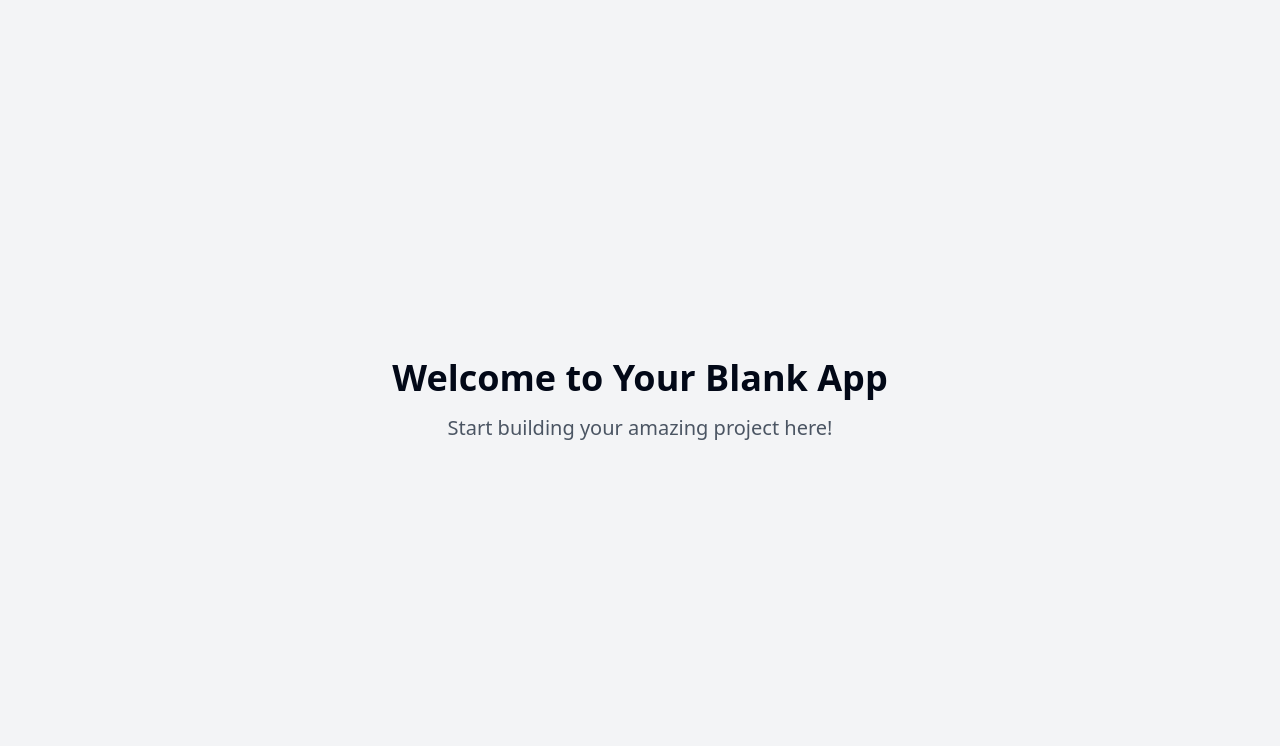
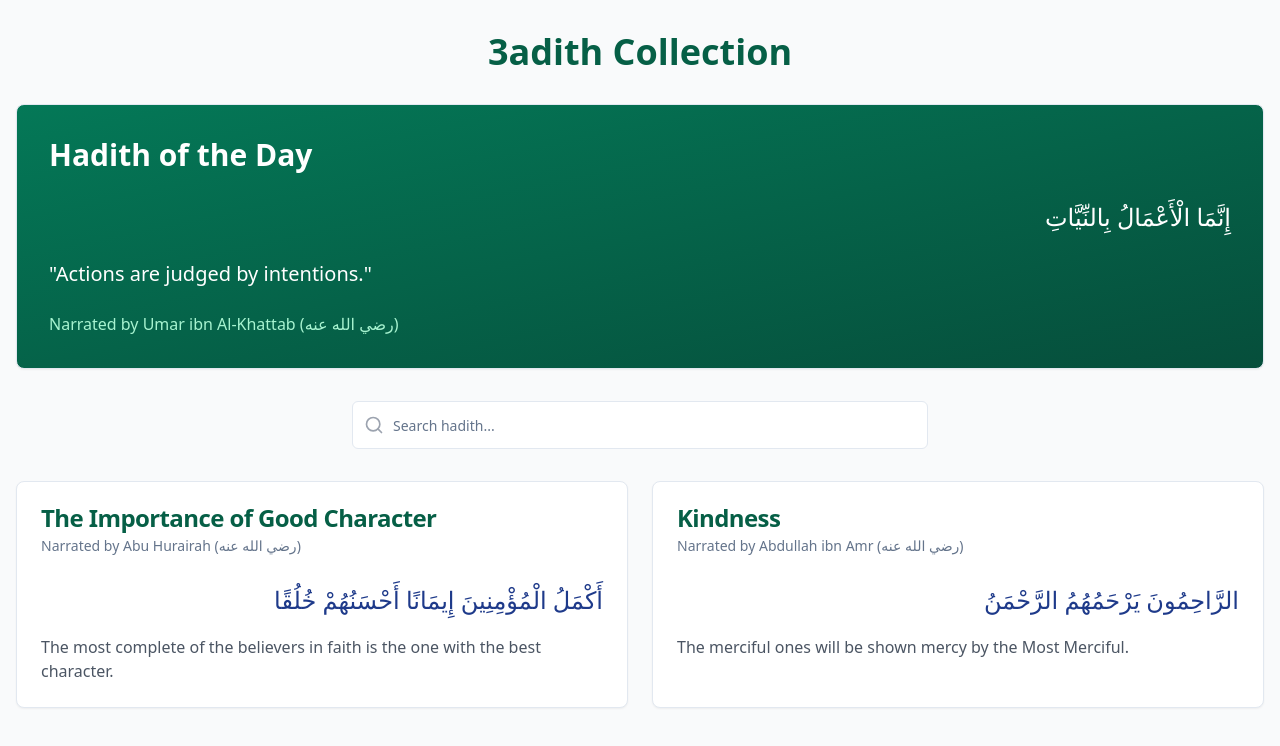
Before and after one commit to karimadel88/hadith-app, a React (Vite) app: page / in a window 1280 px wide. Shown: the top 746 px of the page. Built offline with nearby package versions, Linux system fonts and the light colour scheme.

Commit message:
Create 3adith app

```diff
--- /dev/null
+++ b/src/components/FeaturedHadith.tsx
@@ -0,0 +1,21 @@
+
+import { Card, CardContent } from "@/components/ui/card";
+
+const FeaturedHadith = () => {
+  return (
+    <Card className="bg-gradient-to-br from-emerald-700 to-emerald-900 text-white">
+      <CardContent className="p-8 space-y-6">
+        <p className="text-3xl font-semibold">Hadith of the Day</p>
+        <p className="text-right text-2xl leading-relaxed" dir="rtl">
+          إِنَّمَا الْأَعْمَالُ بِالنِّيَّاتِ
+        </p>
+        <p className="text-xl">
+          "Actions are judged by intentions."
+        </p>
+        <p className="text-emerald-200">Narrated by Umar ibn Al-Khattab (رضي الله عنه)</p>
+      </CardContent>
+    </Card>
+  );
+};
+
+export default FeaturedHadith;
--- /dev/null
+++ b/src/components/HadithCard.tsx
@@ -0,0 +1,26 @@
+
+import { Card, CardContent, CardDescription, CardHeader, CardTitle } from "@/components/ui/card";
+
+interface HadithCardProps {
+  title: string;
+  arabic: string;
+  translation: string;
+  narrator: string;
+}
+
+const HadithCard = ({ title, arabic, translation, narrator }: HadithCardProps) => {
+  return (
+    <Card className="w-full transition-all duration-300 hover:shadow-lg">
+      <CardHeader>
+        <CardTitle className="text-emerald-800">{title}</CardTitle>
+        <CardDescription>{narrator}</CardDescription>
+      </CardHeader>
+      <CardContent className="space-y-4">
+        <p className="text-right text-2xl leading-relaxed text-navy-900" dir="rtl">{arabic}</p>
+        <p className="text-gray-600">{translation}</p>
+      </CardContent>
+    </Card>
+  );
+};
+
+export default HadithCard;
--- /dev/null
+++ b/src/components/SearchBar.tsx
@@ -0,0 +1,23 @@
+
+import { Search } from "lucide-react";
+import { Input } from "@/components/ui/input";
+
+interface SearchBarProps {
+  onSearch: (query: string) => void;
+}
+
+const SearchBar = ({ onSearch }: SearchBarProps) => {
+  return (
+    <div className="relative w-full max-w-xl mx-auto">
+      <Input
+        type="text"
+        placeholder="Search hadith..."
+        className="pl-10 h-12"
+        onChange={(e) => onSearch(e.target.value)}
+      />
+      <Search className="absolute left-3 top-1/2 -translate-y-1/2 text-gray-400 h-5 w-5" />
+    </div>
+  );
+};
+
+export default SearchBar;
--- a/src/pages/Index.tsx
+++ b/src/pages/Index.tsx
@@ -1,11 +1,47 @@
-// Update this page (the content is just a fallback if you fail to update the page)
+
+import { useState } from "react";
+import FeaturedHadith from "@/components/FeaturedHadith";
+import SearchBar from "@/components/SearchBar";
+import HadithCard from "@/components/HadithCard";
 
 const Index = () => {
+  const [searchQuery, setSearchQuery] = useState("");
+
+  const hadiths = [
+    {
+      title: "The Importance of Good Character",
+      arabic: "أَكْمَلُ الْمُؤْمِنِينَ إِيمَانًا أَحْسَنُهُمْ خُلُقًا",
+      translation: "The most complete of the believers in faith is the one with the best character.",
+      narrator: "Narrated by Abu Hurairah (رضي الله عنه)"
+    },
+    {
+      title: "Kindness",
+      arabic: "الرَّاحِمُونَ يَرْحَمُهُمُ الرَّحْمَنُ",
+      translation: "The merciful ones will be shown mercy by the Most Merciful.",
+      narrator: "Narrated by Abdullah ibn Amr (رضي الله عنه)"
+    }
+  ];
+
   return (
-    <div className="min-h-screen flex items-center justify-center bg-gray-100">
-      <div className="text-center">
-        <h1 className="text-4xl font-bold mb-4">Welcome to Your Blank App</h1>
-        <p className="text-xl text-gray-600">Start building your amazing project here!</p>
+    <div className="min-h-screen bg-gray-50">
+      <div className="max-w-7xl mx-auto px-4 py-8 space-y-8">
+        <h1 className="text-4xl font-bold text-center text-emerald-800 mb-8">
+          3adith Collection
+        </h1>
+
+        <div className="mb-12">
+          <FeaturedHadith />
+        </div>
+
+        <div className="mb-8">
+          <SearchBar onSearch={setSearchQuery} />
+        </div>
+
+        <div className="grid gap-6 md:grid-cols-2">
+          {hadiths.map((hadith, index) => (
+            <HadithCard key={index} {...hadith} />
+          ))}
+        </div>
       </div>
     </div>
   );
--- a/tailwind.config.ts
+++ b/tailwind.config.ts
@@ -1,3 +1,4 @@
+
 import type { Config } from "tailwindcss";
 
 export default {
@@ -12,85 +13,70 @@ export default {
   theme: {
     container: {
       center: true,
-			padding: '2rem',
+      padding: "2rem",
       screens: {
-				'2xl': '1400px'
-			}
+        "2xl": "1400px",
+      },
     },
     extend: {
       colors: {
-				border: 'hsl(var(--border))',
-				input: 'hsl(var(--input))',
-				ring: 'hsl(var(--ring))',
-				background: 'hsl(var(--background))',
-				foreground: 'hsl(var(--foreground))',
+        border: "hsl(var(--border))",
+        input: "hsl(var(--input))",
+        ring: "hsl(var(--ring))",
+        background: "hsl(var(--background))",
+        foreground: "hsl(var(--foreground))",
+        navy: {
+          900: "#1e3a8a",
+        },
         primary: {
-					DEFAULT: 'hsl(var(--primary))',
-					foreground: 'hsl(var(--primary-foreground))'
+          DEFAULT: "hsl(var(--primary))",
+          foreground: "hsl(var(--primary-foreground))",
         },
         secondary: {
-					DEFAULT: 'hsl(var(--secondary))',
-					foreground: 'hsl(var(--secondary-foreground))'
+          DEFAULT: "hsl(var(--secondary))",
+          foreground: "hsl(var(--secondary-foreground))",
         },
         destructive: {
-					DEFAULT: 'hsl(var(--destructive))',
-					foreground: 'hsl(var(--destructive-foreground))'
+          DEFAULT: "hsl(var(--destructive))",
+          foreground: "hsl(var(--destructive-foreground))",
         },
         muted: {
-					DEFAULT: 'hsl(var(--muted))',
-					foreground: 'hsl(var(--muted-foreground))'
+          DEFAULT: "hsl(var(--muted))",
+          foreground: "hsl(var(--muted-foreground))",
         },
         accent: {
-					DEFAULT: 'hsl(var(--accent))',
-					foreground: 'hsl(var(--accent-foreground))'
+          DEFAULT: "hsl(var(--accent))",
+          foreground: "hsl(var(--accent-foreground))",
         },
         popover: {
-					DEFAULT: 'hsl(var(--popover))',
-					foreground: 'hsl(var(--popover-foreground))'
+          DEFAULT: "hsl(var(--popover))",
+          foreground: "hsl(var(--popover-foreground))",
         },
         card: {
-					DEFAULT: 'hsl(var(--card))',
-					foreground: 'hsl(var(--card-foreground))'
+          DEFAULT: "hsl(var(--card))",
+          foreground: "hsl(var(--card-foreground))",
         },
-				sidebar: {
-					DEFAULT: 'hsl(var(--sidebar-background))',
-					foreground: 'hsl(var(--sidebar-foreground))',
-					primary: 'hsl(var(--sidebar-primary))',
-					'primary-foreground': 'hsl(var(--sidebar-primary-foreground))',
-					accent: 'hsl(var(--sidebar-accent))',
-					'accent-foreground': 'hsl(var(--sidebar-accent-foreground))',
-					border: 'hsl(var(--sidebar-border))',
-					ring: 'hsl(var(--sidebar-ring))'
-				}
       },
       borderRadius: {
-				lg: 'var(--radius)',
-				md: 'calc(var(--radius) - 2px)',
-				sm: 'calc(var(--radius) - 4px)'
+        lg: "var(--radius)",
+        md: "calc(var(--radius) - 2px)",
+        sm: "calc(var(--radius) - 4px)",
       },
       keyframes: {
-				'accordion-down': {
-					from: {
-						height: '0'
+        "accordion-down": {
+          from: { height: "0" },
+          to: { height: "var(--radix-accordion-content-height)" },
         },
-					to: {
-						height: 'var(--radix-accordion-content-height)'
-					}
+        "accordion-up": {
+          from: { height: "var(--radix-accordion-content-height)" },
+          to: { height: "0" },
         },
-				'accordion-up': {
-					from: {
-						height: 'var(--radix-accordion-content-height)'
-					},
-					to: {
-						height: '0'
-					}
-				}
       },
       animation: {
-				'accordion-down': 'accordion-down 0.2s ease-out',
-				'accordion-up': 'accordion-up 0.2s ease-out'
-			}
-		}
+        "accordion-down": "accordion-down 0.2s ease-out",
+        "accordion-up": "accordion-up 0.2s ease-out",
+      },
+    },
   },
   plugins: [require("tailwindcss-animate")],
 } satisfies Config;
```
Lines whose indentation alone changed are shown as unchanged.
